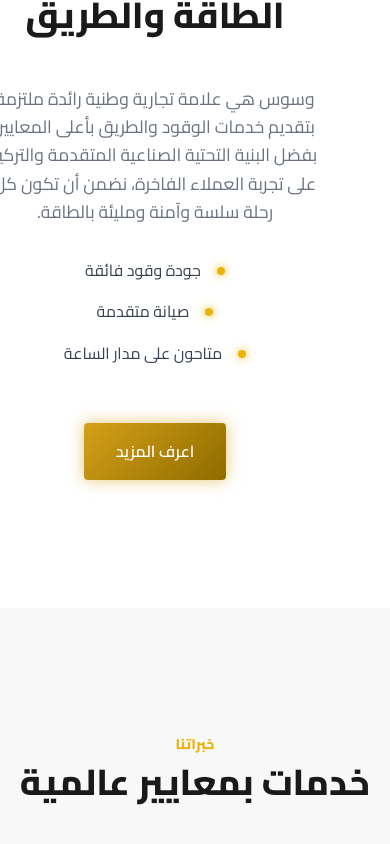
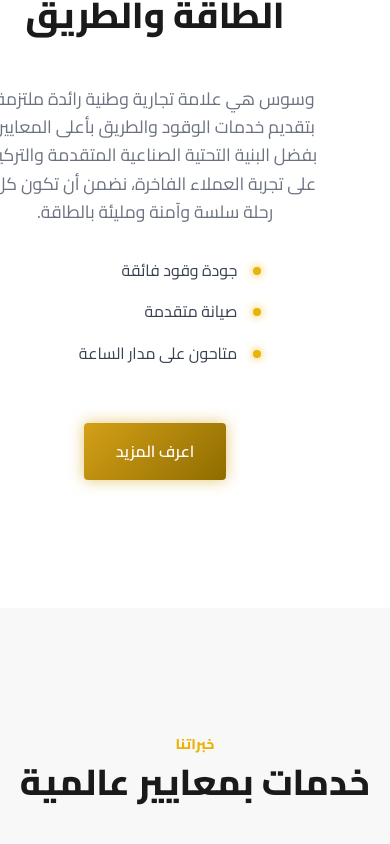
Before and after one commit to Mohisvst29/wiswis, a Next.js app: page / in a window 390 px wide. Shown: the part 2037-2881 px from the top of the page. Built offline with nearby package versions, Linux system fonts and the light colour scheme; no server answers; the database is empty.

Commit message:
Use display table to perfectly center about features block

```diff
--- a/src/app/globals.css
+++ b/src/app/globals.css
@@ -1049,16 +1049,20 @@ html[dir="rtl"] .form-group label {
         justify-content: center;
     }
     .about-features {
-        padding: 0;
-        display: flex;
-        flex-direction: column;
-        width: 100%;
-        align-items: center;
-        margin: 0 auto 2.5rem auto;
+        padding: 0 !important;
+        margin: 0 auto 2.5rem auto !important;
+        display: table !important;
     }
     .about-features li {
-        width: 100%;
-        justify-content: center;
+        display: flex !important;
+        justify-content: flex-start !important;
+        width: auto !important;
+    }
+    html[dir="rtl"] .about-features {
+        transform: translateX(15px);
+    }
+    html[dir="ltr"] .about-features {
+        transform: translateX(-15px);
     }
     .floating-badge {
         width: 100px;
```
